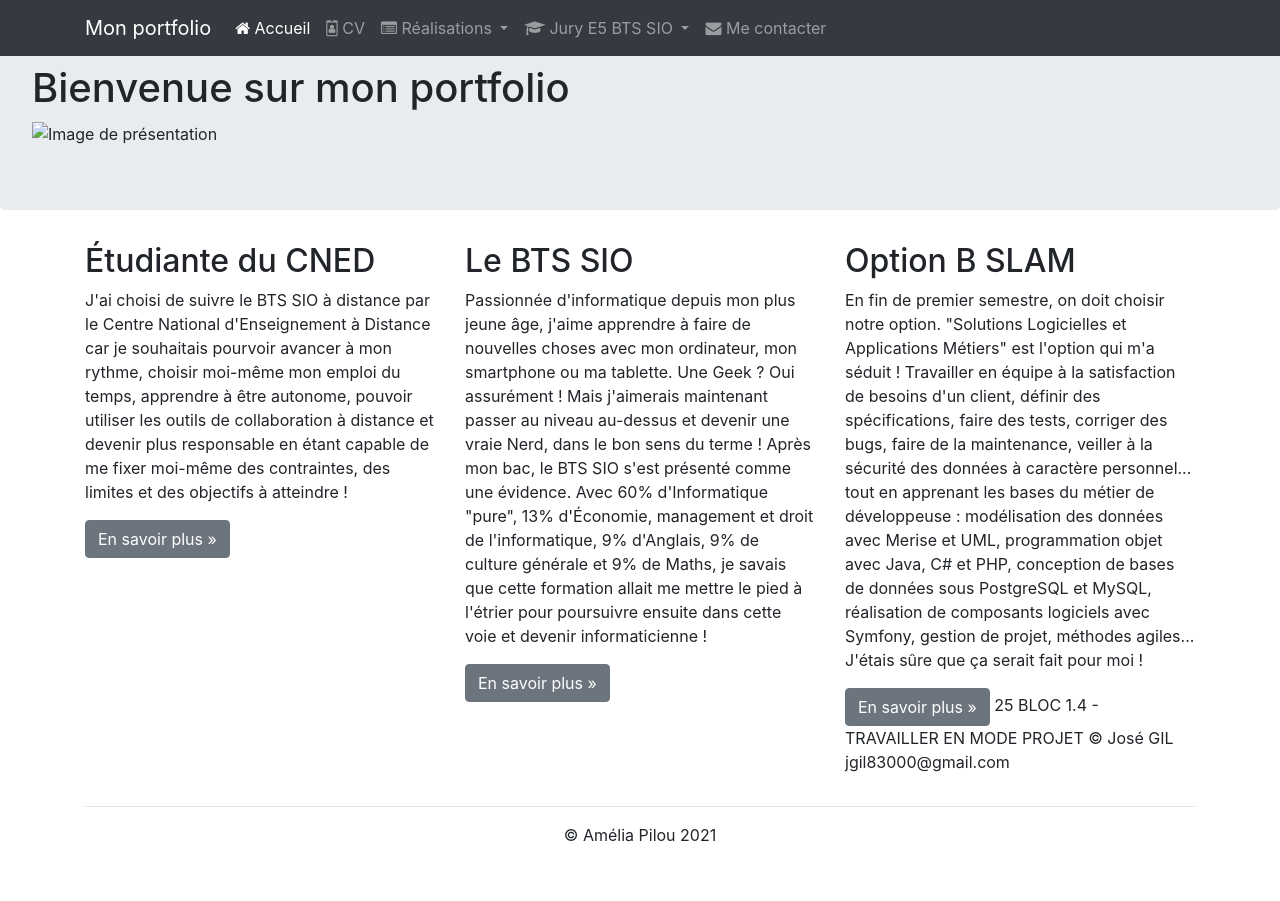
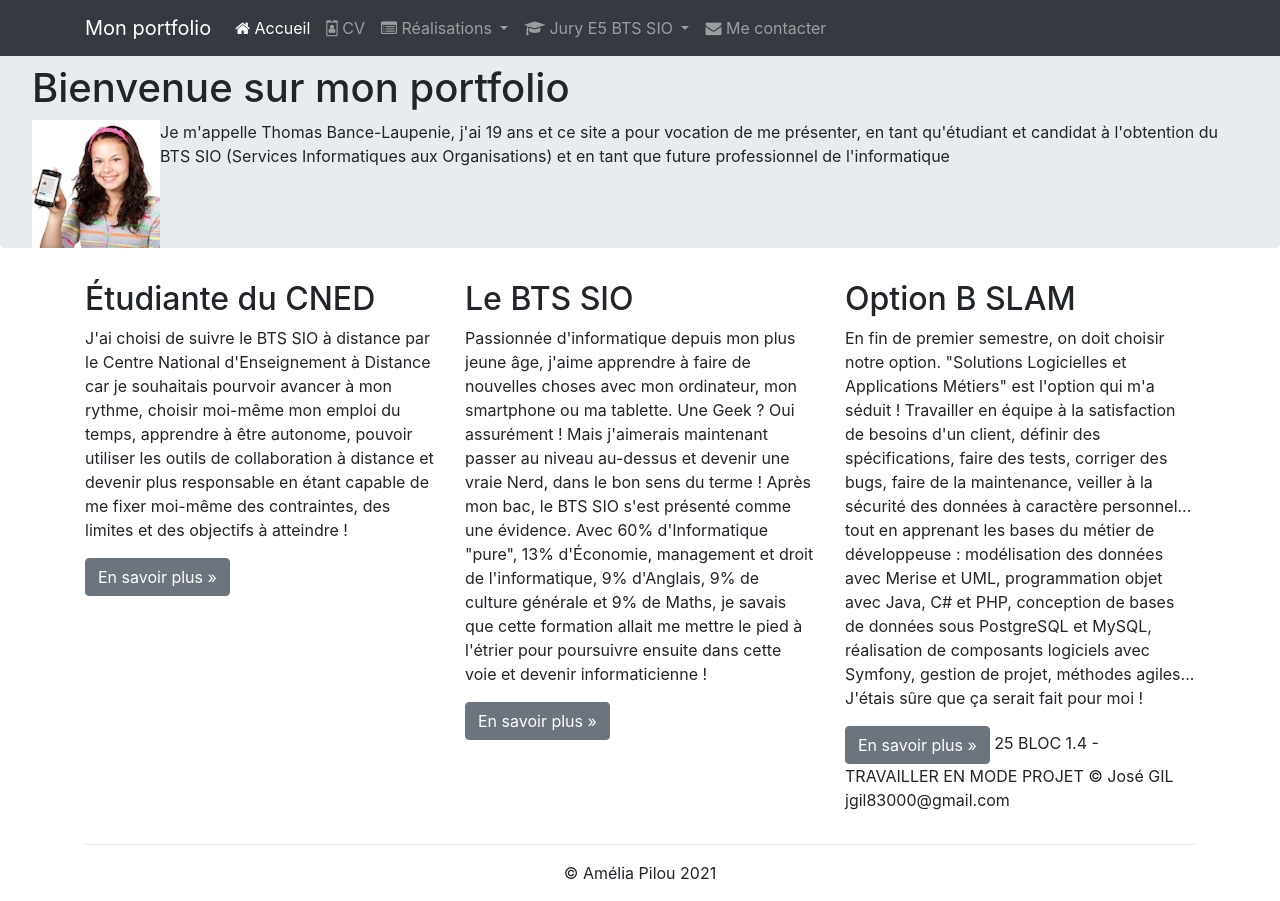
Before and after one commit to Syrophh/thomasbl.github.io, a plain HTML site: page index.html in a window 1280 px wide. Before the commit the page ends 863 px from the top, so only its background shows below. Drawn offline with nearby package versions, Linux system fonts and the light colour scheme.

Commit message:
Modif présentation (en cours) v.1.2

```diff
--- /dev/null
+++ b/css/style.css
@@ -0,0 +1,3 @@
+.jumbotron img{
+    float: left;
+}
--- a/index.html
+++ b/index.html
@@ -14,6 +14,7 @@
         <link rel="icon" href="favicon.ico">
         <link href="https://maxcdn.bootstrapcdn.com/font-awesome/4.7.0/css/font-awesome.min.css"
               rel="stylesheet">
+        <link href="css/style.css" rel="stylesheet" type="text/css">
     </head>
     <body>
         <nav class="navbar navbar-dark bg-dark fixed-top navbar-expand-md">
@@ -127,7 +128,12 @@
         -->
         <div class="jumbotron">
             <h1>Bienvenue sur mon portfolio</h1>
-            <img src="../images/ameliapilou.jpg" alt="Image de présentation">
+            <img src="images/AmeliaPilou.jpg" alt="Image de présentation">
+            <p>Je m'appelle Thomas Bance-Laupenie, j'ai 19 ans et ce site a pour
+                vocation de me présenter, en tant qu'étudiant et candidat à l'obtention
+                du BTS SIO (Services Informatiques aux Organisations) et en tant
+                que future professionnel de l'informatique
+            </p>
         </div> <!-- Emplacement pour le contenu principal de la page -->
         <footer>
             <div class="container">
```
Also changed, not shown: css/images/Red-Rating-Stars.png (added), css/images/ligne.png (added), images/AmeliaPilou.jpg (added), images/MVC.png (added), images/adapters.png (added), images/cv/github2-dreamstale35.png (added), images/cv/instagram-dreamstale43.png (added), images/cv/linkedin-dreamstale45.png (added), images/cv/mail-dreamstale47.png (added), images/cv/skype-dreamstale61.png (added), images/cv/twitter-dreamstale71.png (added), images/ihmcoach.png (added).
